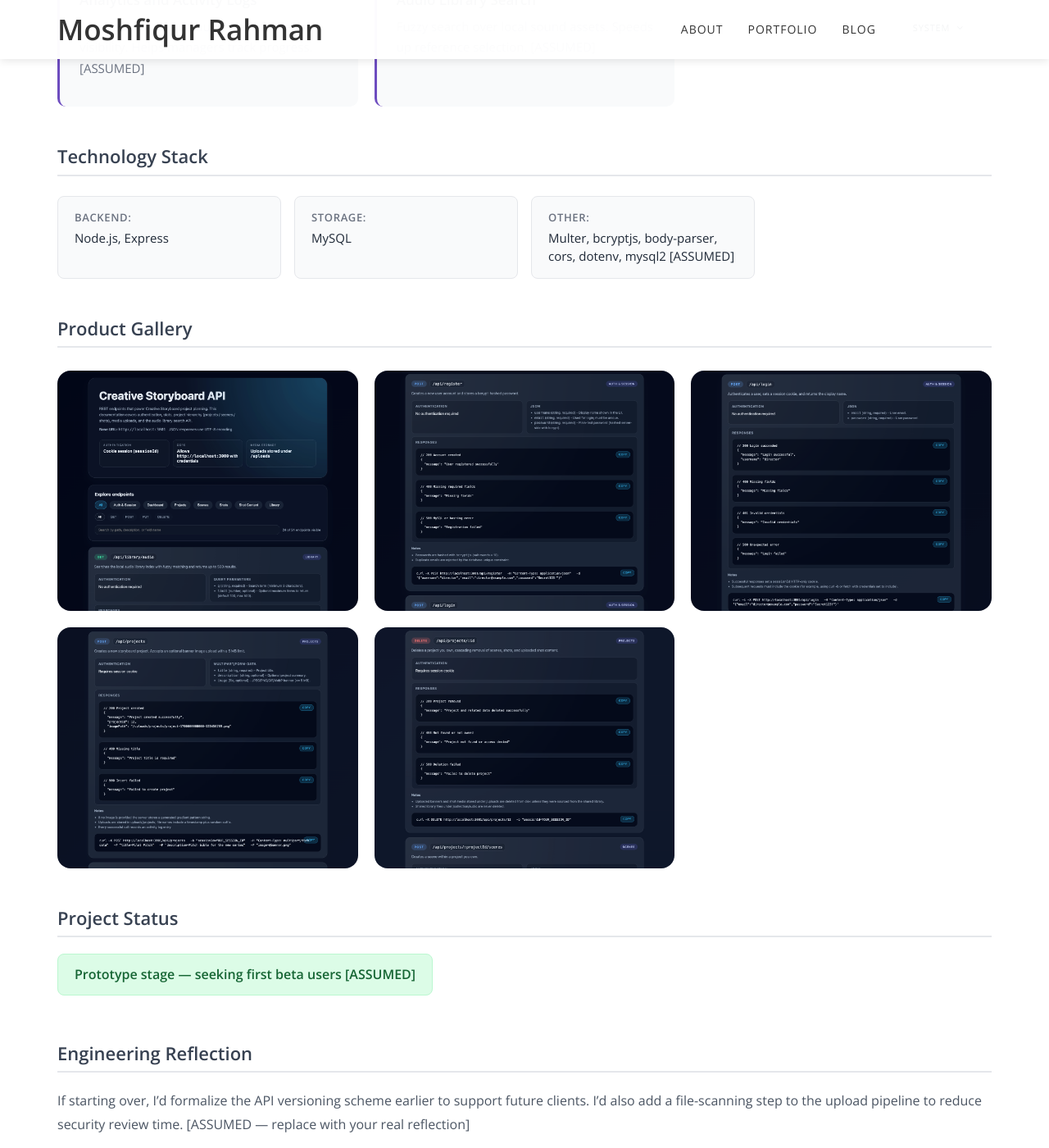
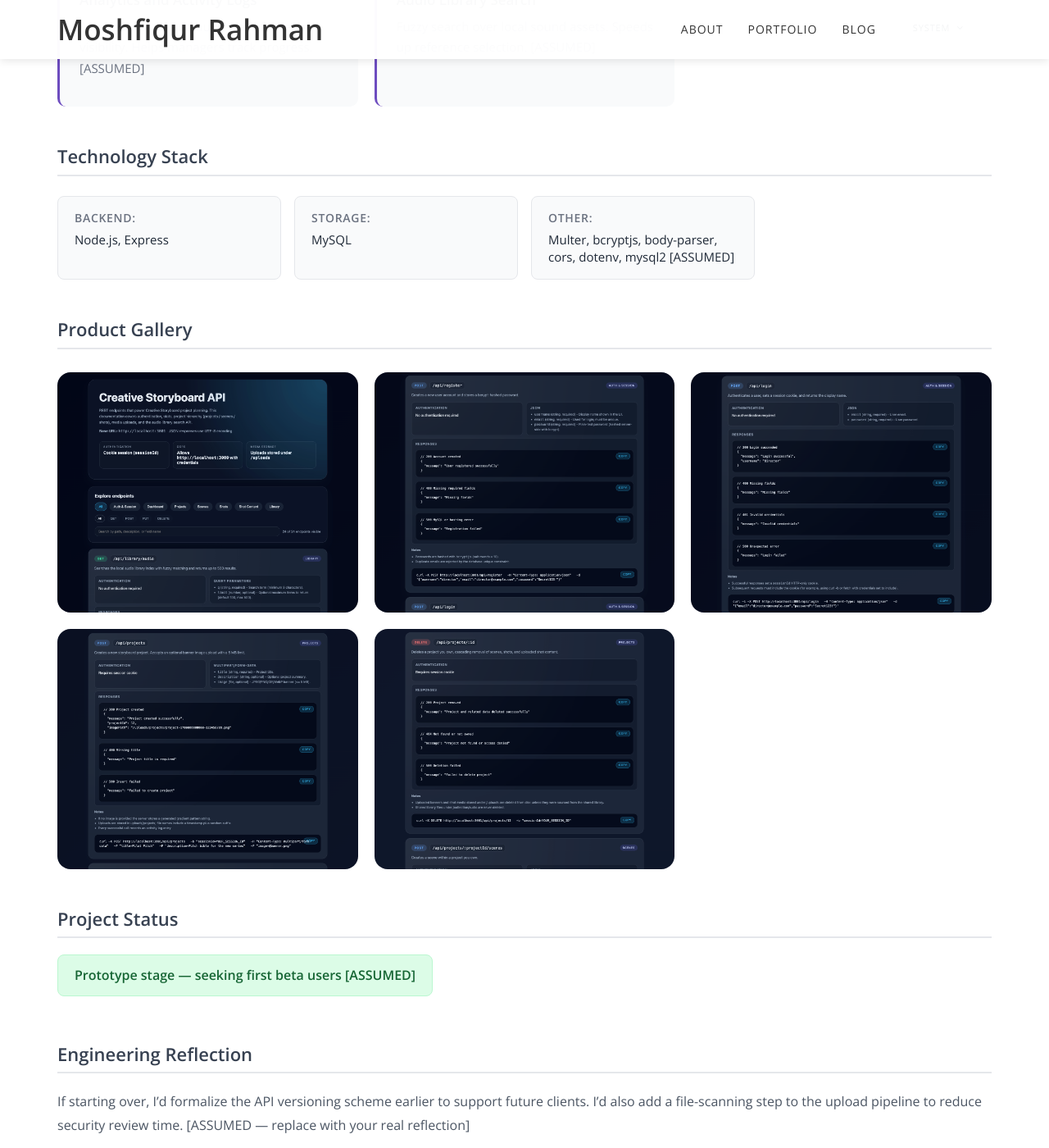
Before and after one commit to moshfiqur/moshfiqur.github.io, a Jekyll site: the page built from portfolio/creative-storyboard-api/index.html, in a window 1280 px wide and 1400 px high, scrolled down 2472 px. Shown: the whole window at 82% size. Built offline with Jekyll 4.4.1, drawn with Linux system fonts in a browser that asks for light colours.

Commit message:
Address code review feedback: improve tech stack label sizing and styling
Co-authored-by: moshfiqur <7524557+moshfiqur@users.noreply.github.com>

```diff
--- a/_layouts/case-study.html
+++ b/_layouts/case-study.html
@@ -95,7 +95,7 @@ layout: default
         <div class="tech-stack-grid">
           {% for stack in project.tech_stack_groups %}
           <div class="tech-stack-item">
-            <span class="tech-stack-label">{{ stack[0] | replace: '_', ' ' | capitalize }}:</span>
+            <span class="tech-stack-label">{{ stack[0] | replace: '_', ' ' | split: ' ' | join: ' ' | capitalize }}:</span>
             <span class="tech-stack-value">{{ stack[1] }}</span>
           </div>
           {% endfor %}
--- a/_sass/custom.scss
+++ b/_sass/custom.scss
@@ -491,7 +491,7 @@ html[data-theme="dark"] {
     gap: 6px;
 
     .tech-stack-label {
-      font-size: 1.3rem;
+      font-size: 1.4rem;
       font-weight: 600;
       color: #6b7280;
       text-transform: uppercase;
@@ -529,6 +529,26 @@ html[data-theme="dark"] {
     border-top: 2px dashed #e5e7eb;
 
     details {
+      .legacy-toggle {
+        font-size: 1.6rem;
+        font-weight: 600;
+        color: #6b7280;
+        cursor: pointer;
+        padding: 12px;
+        background: #f9fafb;
+        border-radius: 8px;
+        transition: background 0.3s ease;
+        list-style: none;
+
+        &::-webkit-details-marker {
+          display: none;
+        }
+
+        &:hover {
+          background: #f3f4f6;
+        }
+      }
+
       summary {
         font-size: 1.6rem;
         font-weight: 600;
```
